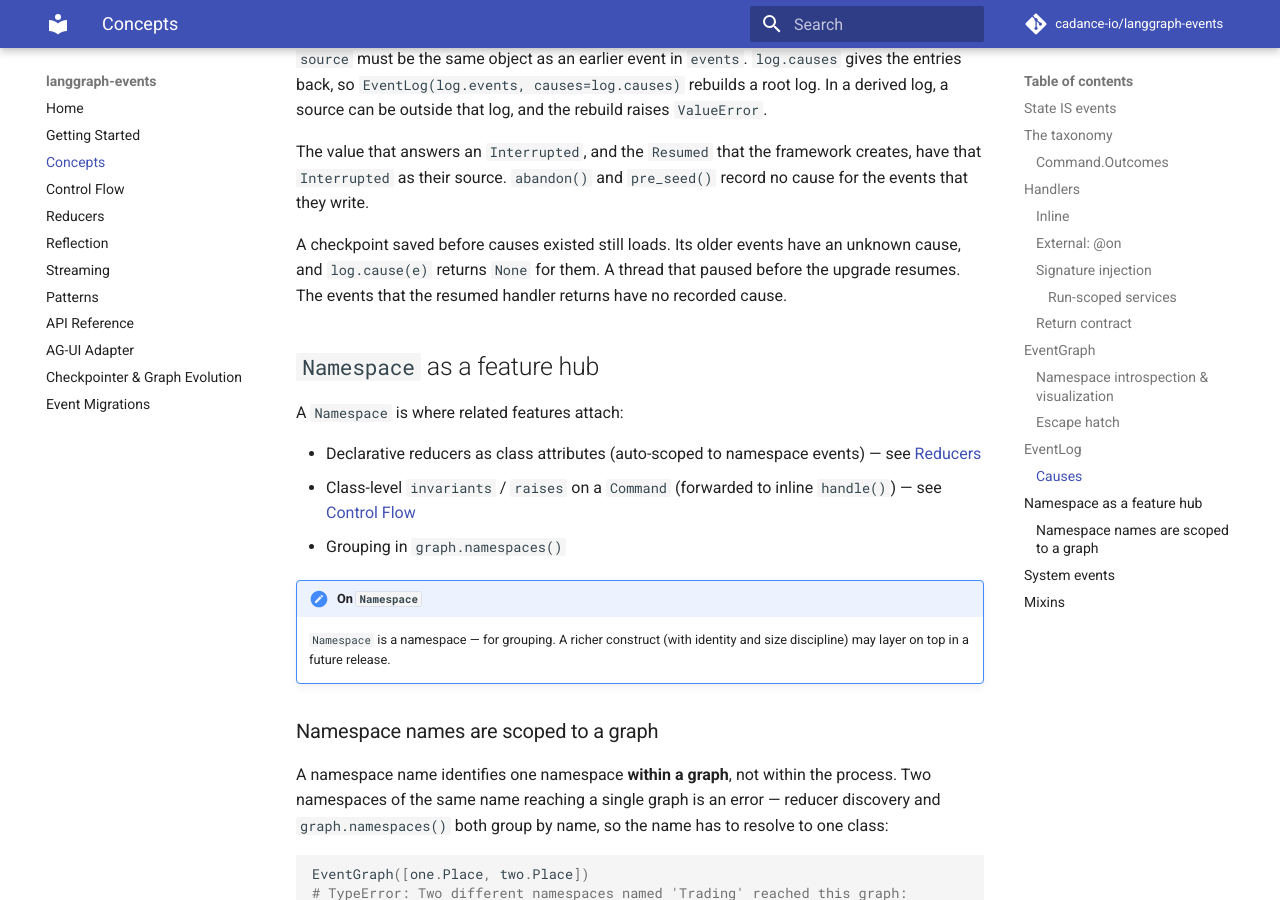
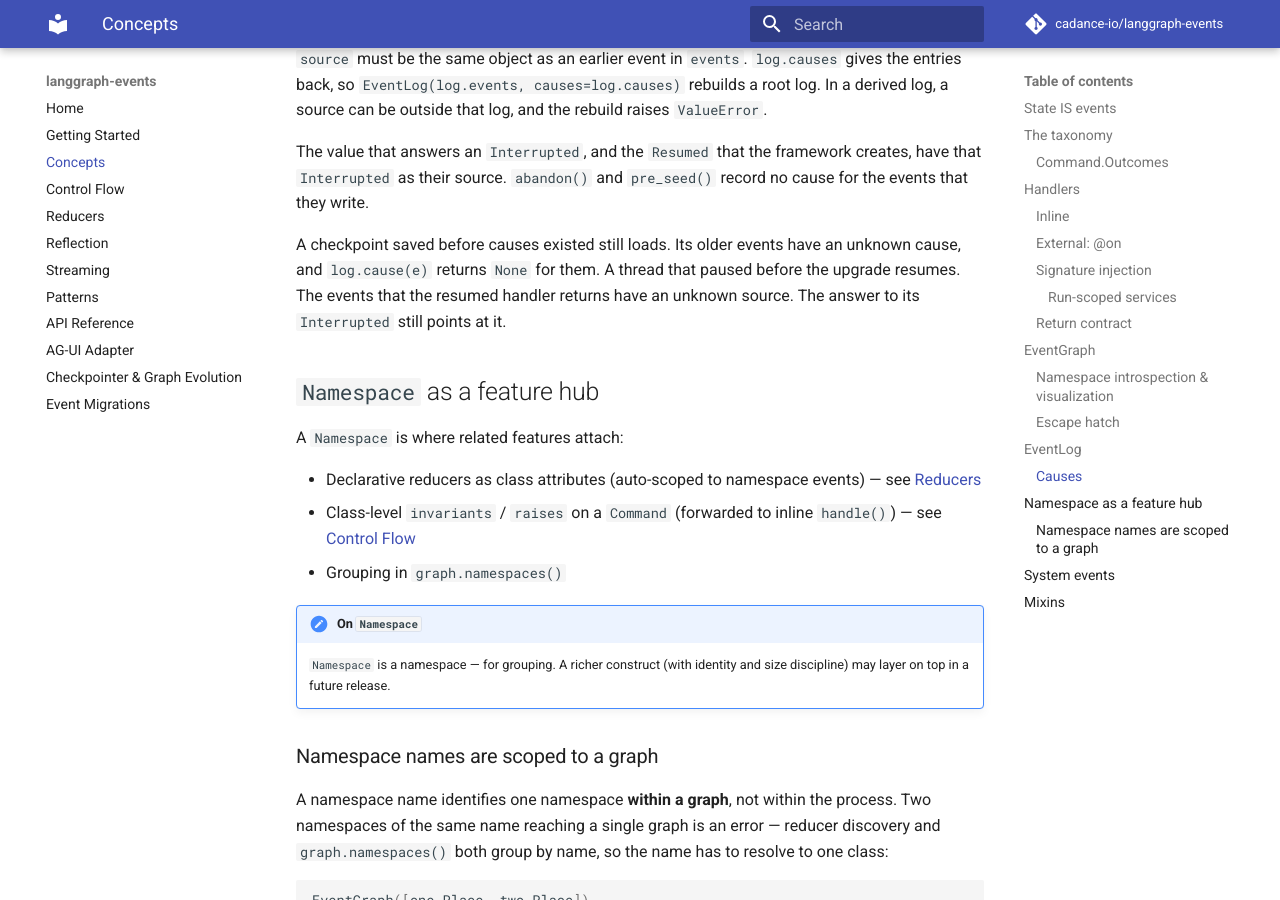
Before and after one commit to cadance-io/langgraph-events, an MkDocs documentation site: the page built from docs/concepts.md, in a window 1280 px wide and 900 px high, scrolled down 7929 px. Built offline with MkDocs 1.6.1 and Material for MkDocs 9.7.7, drawn with Linux system fonts in a browser that asks for light colours; comment, search, counter and statistics services are not loaded.

Commit message:
fix: adapt the causes work to v0.34.0
rewrite_store now requires thread_ids, so the three causes tests pass
it. The rebase cut the first words of three changelog bullets, and they
are restored. The legacy-resume notes now say that the resumed handler
has an unknown source and that the answer still points at its
Interrupted.

Co-Authored-By: Claude Opus 5.5 <noreply@anthropic.com>

```diff
--- a/docs/concepts.md
+++ b/docs/concepts.md
@@ -273,7 +273,8 @@ that they write.
 
 A checkpoint saved before causes existed still loads. Its older events have an unknown cause,
 and `log.cause(e)` returns `None` for them. A thread that paused before the upgrade resumes.
-The events that the resumed handler returns have no recorded cause.
+The events that the resumed handler returns have an unknown source.
+The answer to its `Interrupted` still points at it.
 
 ## `Namespace` as a feature hub
 
```
Also changed, not shown: CHANGELOG.md (+4 -4 lines), 1 other file.
